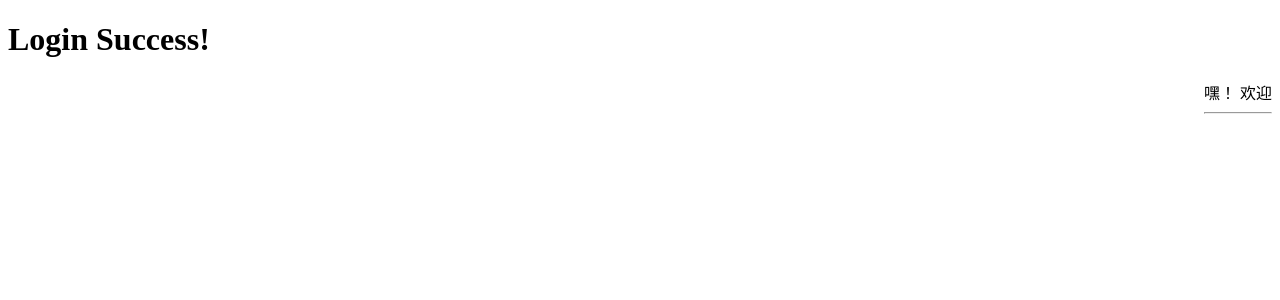
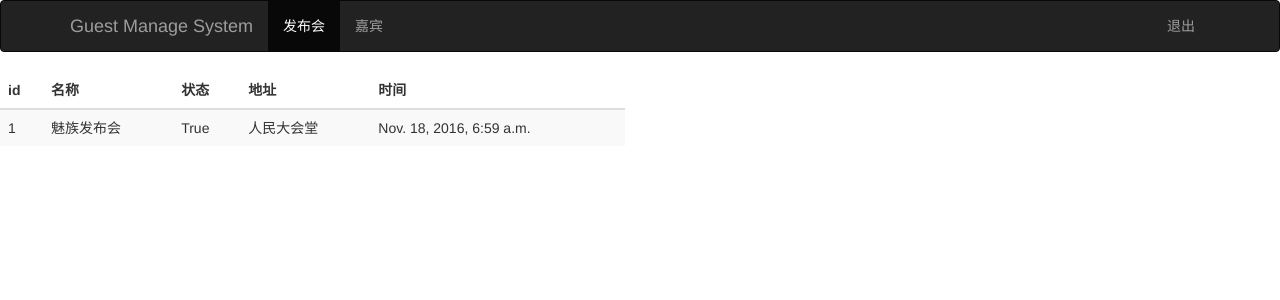
Before and after one commit to JonnyNan/guest, a Django app: page /event_manage/ in a window 1280 px wide. Shown: the top 300 px of the page. Run offline with Django 3.2, Linux system fonts and the light colour scheme; a user stored in the database is signed in; data comes from the database, SQL or seed files in the repository; some libraries are stand-ins or nearby versions.

Commit message:
发布会管理系统 更新导航栏

```diff
--- a/guest/settings.py
+++ b/guest/settings.py
@@ -36,6 +36,7 @@
     'django.contrib.messages',
     'django.contrib.staticfiles',
     'sign',  # 添加sign应用
+    'bootstrap3',
 ]
 
 MIDDLEWARE = [
--- a/sign/templates/event_manage.html
+++ b/sign/templates/event_manage.html
@@ -1,14 +1,58 @@
 <!DOCTYPE html>
-<html lang="en">
+<html lang="zh-cn">
 <head>
     <meta charset="UTF-8">
-    <title>Event Manage Page</title>
+    {%load bootstrap3%}
+    {%bootstrap_css%}
+    {%bootstrap_javascript%}
+    <title>Guest Manage</title>
 </head>
-<body>
-<h1>Login Success!</h1>
-<div style="float:right;">
-    <a>嘿！{{ user }} 欢迎</a>
-    <hr/>
+<body role="document">
+<!-- 导航栏 -->
+<nav class="navbar navbar-inverse ">
+    <div class="container">
+        <div class="navbar-header">
+            <a class="navbar-brand" href="/event_manage/">Guest Manage System</a>
+        </div>
+        <div id="navbar" class="collapse navbar-collapse">
+            <ul class="nav navbar-nav">
+                <li class="active"><a href="#">发布会</a></li>
+                <li><a href="/guest_manage/">嘉宾</a></li>
+            </ul>
+            <ul class="nav navbar-nav navbar-right">
+                <li><a href="#">{{user}}</a></li>
+                <li><a href="/logout/">退出</a></li>
+            </ul>
+        </div>
+    </div>
+</nav>
+
+<!-- 发布会列表-->
+<div class="row">
+    <div class="col-md-6">
+        <table class="table table-striped">
+            <thead>
+            <tr>
+                <th>id</th>
+                <th>名称</th>
+                <th>状态</th>
+                <th>地址</th>
+                <th>时间</th>
+            </tr>
+            </thead>
+            <tbody>
+            {% for event in events %}
+            <tr>
+                <td>{{ event.id }}</td>
+                <td>{{ event.name }}</td>
+                <td>{{ event.status }}</td>
+                <td>{{ event.address }}</td>
+                <td>{{ event.start_time }}</td>
+            </tr>
+            {% endfor %}
+            </tbody>
+        </table>
+    </div>
 </div>
 </body>
 </html>
--- a/sign/views.py
+++ b/sign/views.py
@@ -1,11 +1,11 @@
 from django.contrib import auth
 from django.contrib.auth.decorators import login_required
-from django.http import HttpResponse
 from django.http import HttpResponseRedirect
 from django.shortcuts import render
-
+from sign.models import Event
 
 # Create your views here.
+
 
 def index(request):
     return render(request, "index.html")
@@ -27,5 +27,6 @@
 @login_required
 def event_manage(request):
     # username = request.COOKIES.get('user', '')  # 读取浏览器cookie
+    event_list = Event.objects.all()
     username = request.session.get('user', '')
-    return render(request, "event_manage.html", {"user": username})
+    return render(request, "event_manage.html", {"user": username,"events":event_list})
```
